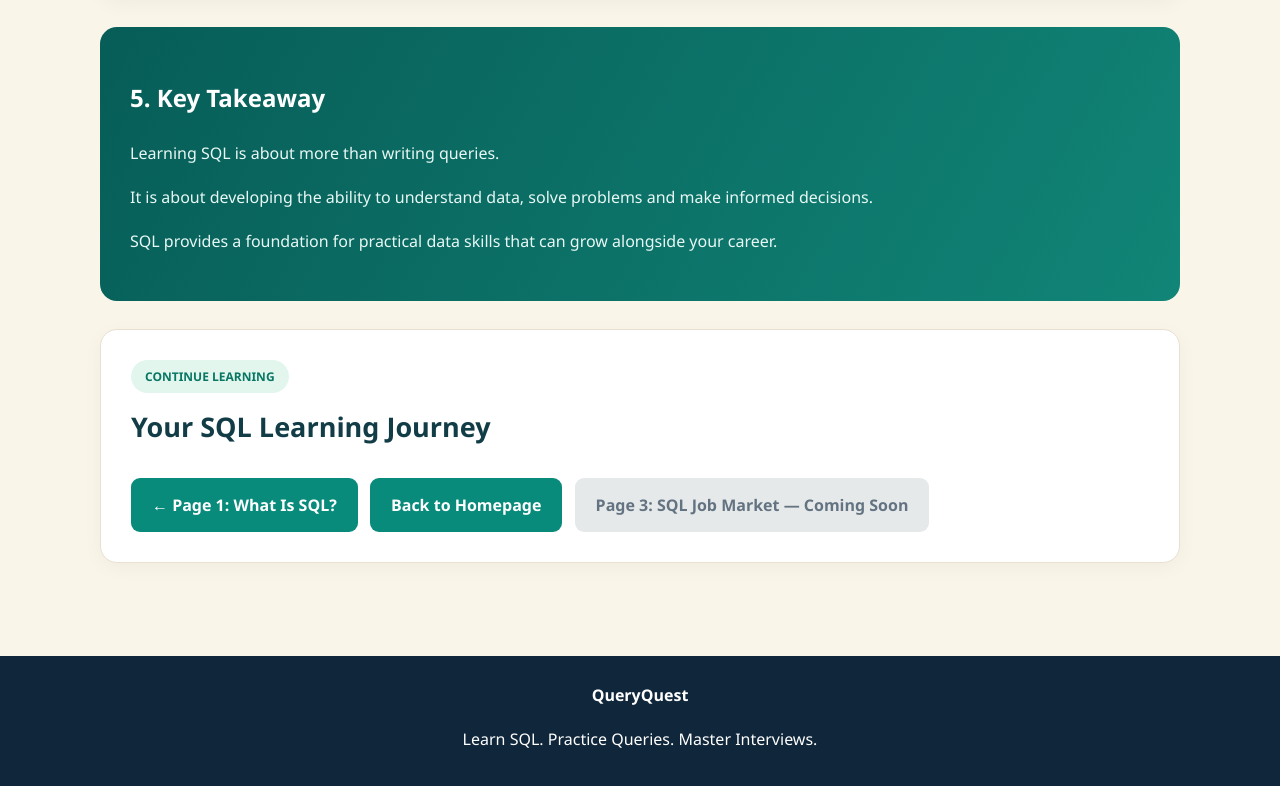
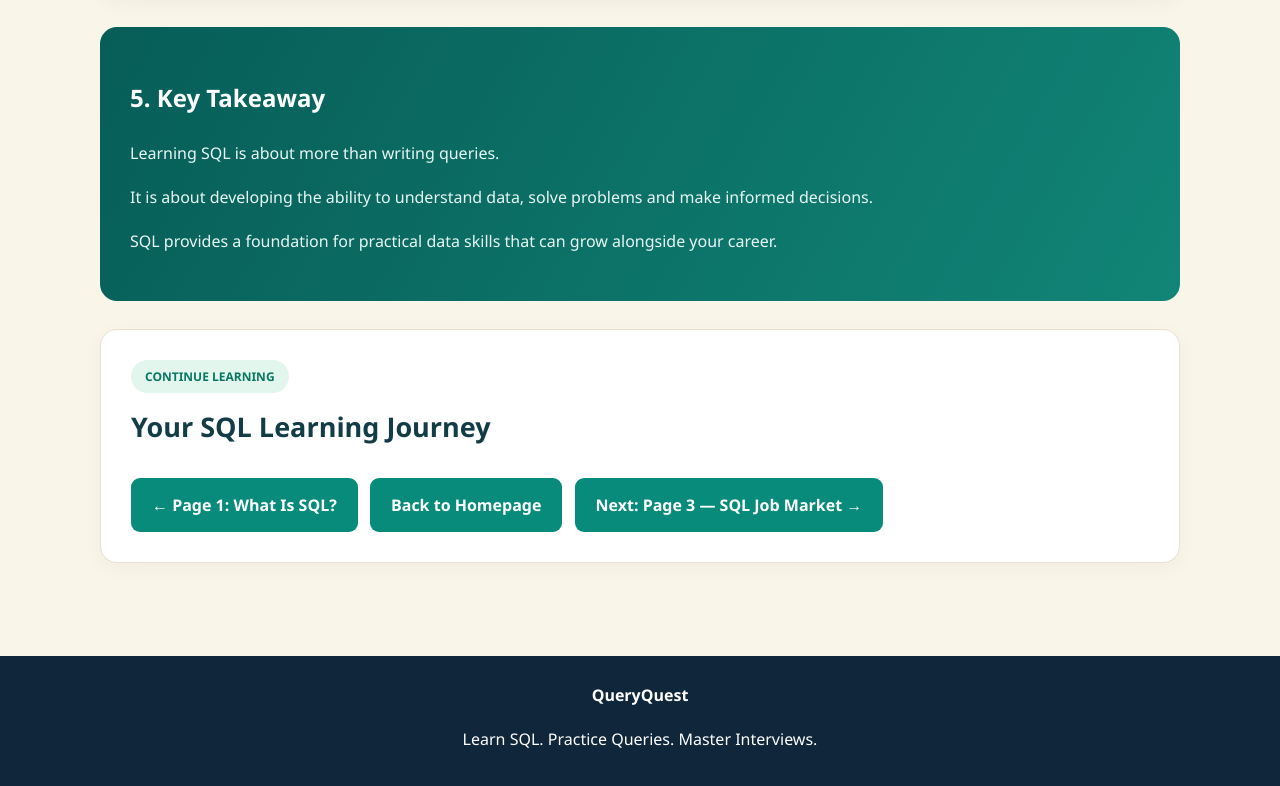
Before and after one commit to ADSQL08/SQL-Interview-Lab, a plain HTML site: page why-learn-sql.html in a window 1280 px wide. Shown: the part 3894-4680 px from the top of the page. Drawn offline with Linux system fonts and the light colour scheme.

Commit message:
Update link for SQL Job Market page

```diff
--- a/why-learn-sql.html
+++ b/why-learn-sql.html
@@ -567,9 +567,9 @@ footer {
       Back to Homepage
     </a>
 
-    <span class="button disabled">
-      Page 3: SQL Job Market — Coming Soon
-    </span>
+    <a class="button" href="./sql-job-market.html">
+       Next: Page 3 — SQL Job Market →
+    </a>
 
   </section>
 
```
